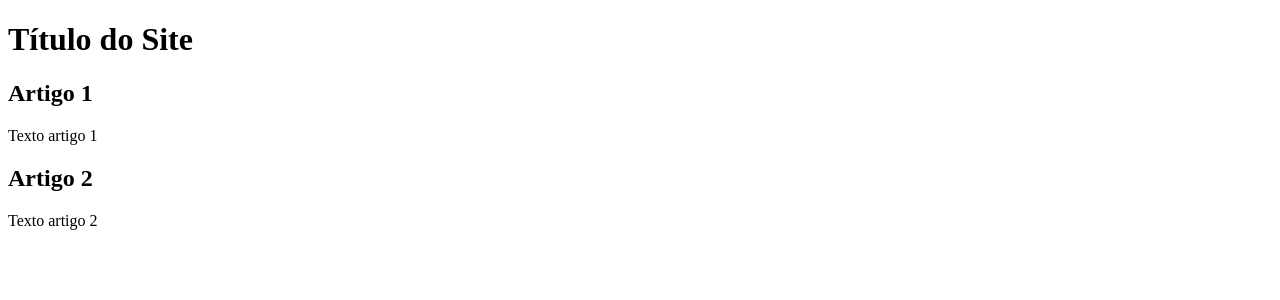
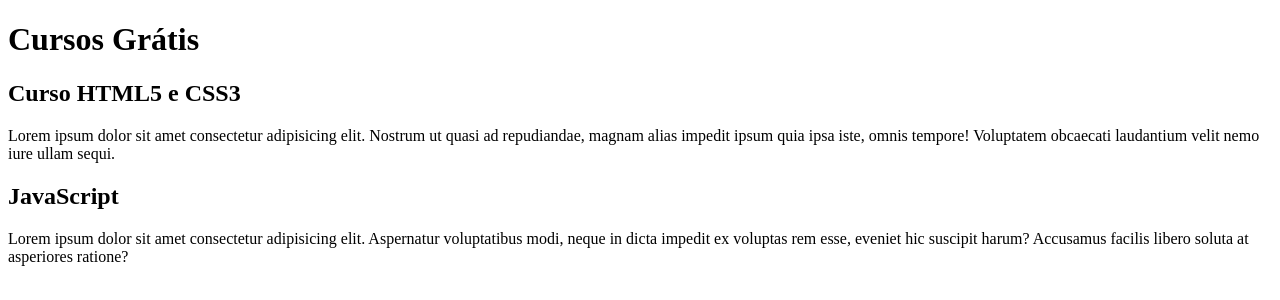
Before and after one commit to silverhes/Projeto-site, a plain HTML site: page index.html in a window 1280 px wide. Drawn offline with Linux system fonts and the light colour scheme.

Commit message:
Conteúdo do Index

```diff
--- a/index.html
+++ b/index.html
@@ -5,22 +5,23 @@
     <meta http-equiv="X-UA-Compatible" content="IE=edge">
     <meta name="viewport" content="width=device-width, initial-scale=1.0">
     <title>Título do site</title>
+    <link rel="stylesheet" href="Estilos/style.css">
 </head>
 <body>
     <main>
-        <h1>Título do Site</h1>
+        <h1>Cursos Grátis</h1>
     </main>
     <article>
         <h2>
-            Artigo 1
+            Curso HTML5 e CSS3
         </h2>
-        <p>Texto artigo 1</p>
+        <p>Lorem ipsum dolor sit amet consectetur adipisicing elit. Nostrum ut quasi ad repudiandae, magnam alias impedit ipsum quia ipsa iste, omnis tempore! Voluptatem obcaecati laudantium velit nemo iure ullam sequi.</p>
     </article>
     <article>
         <h2>
-            Artigo 2
+            JavaScript
         </h2>
-        <p>Texto artigo 2</p>
+        <p>Lorem ipsum dolor sit amet consectetur adipisicing elit. Aspernatur voluptatibus modi, neque in dicta impedit ex voluptas rem esse, eveniet hic suscipit harum? Accusamus facilis libero soluta at asperiores ratione?</p>
     </article>
 </body>
 </html>
```
